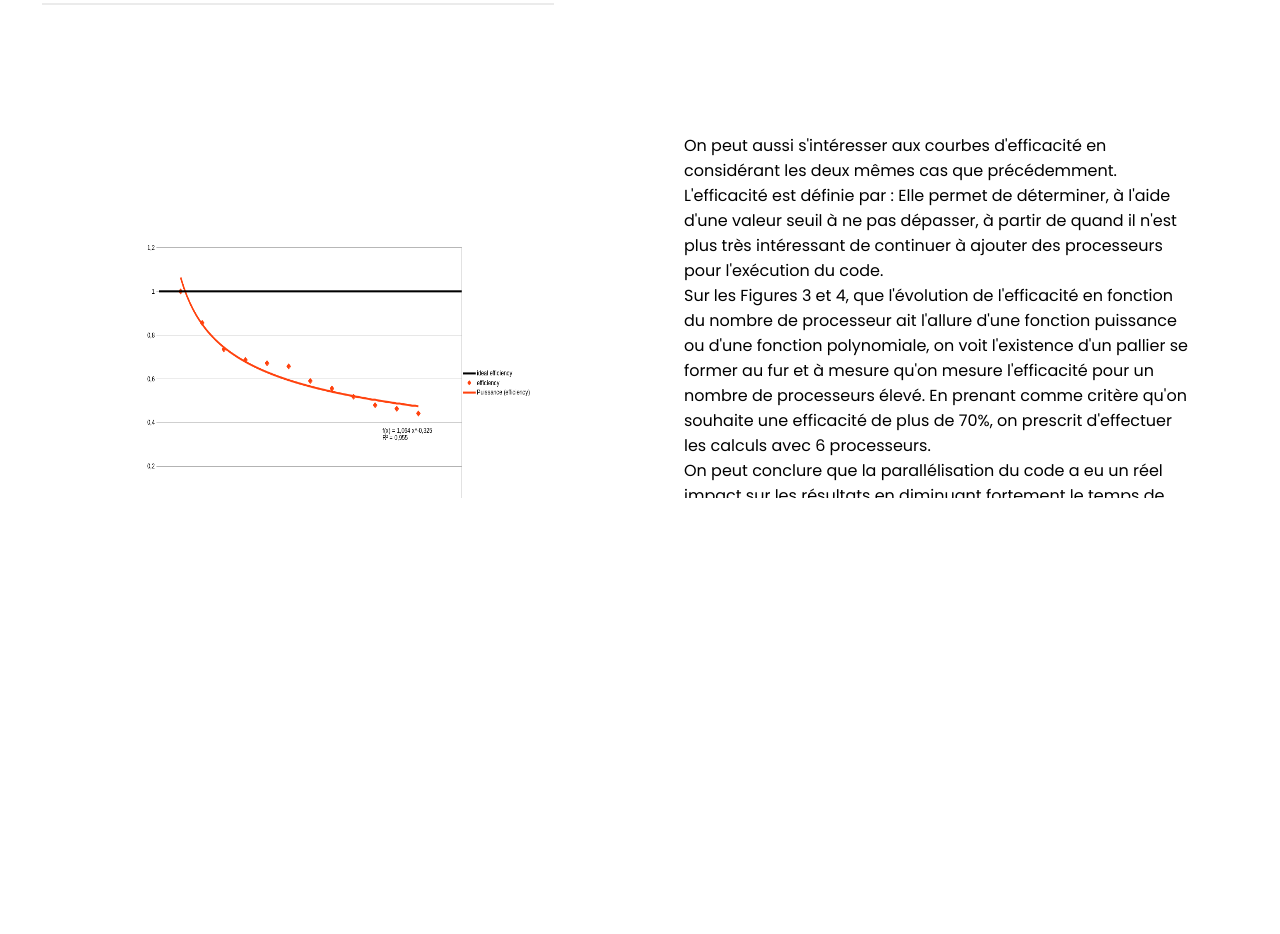
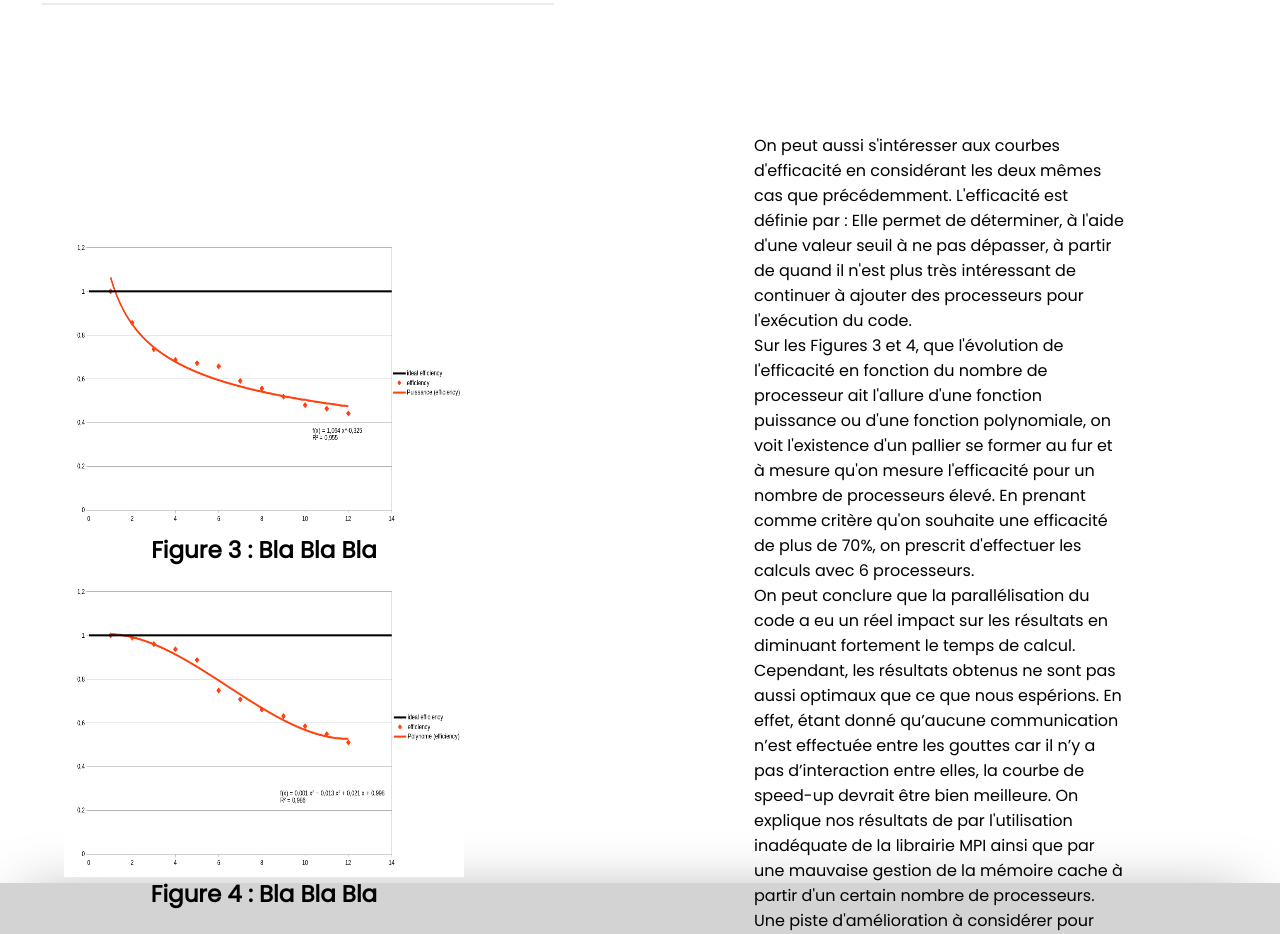
Before and after one commit to BadrCherqaoui/Site-Givrage, a plain HTML site: page parallelisation/index.html in a window 1280 px wide. Shown: the part 2297-3231 px from the top of the page. Drawn offline with Linux system fonts and the light colour scheme.

Commit message:
rectification

```diff
--- a/parallelisation/style.css
+++ b/parallelisation/style.css
@@ -50,7 +50,7 @@ a{
 
 .all{
 
-    height: 390vh;
+    height: 350vh;
 }
 
 .logo{
@@ -415,3 +415,8 @@ a{
     height: 900px;
     width: 100%;
 }
+
+.first-2 div{
+
+    margin: 0px 70px;
+}
```
